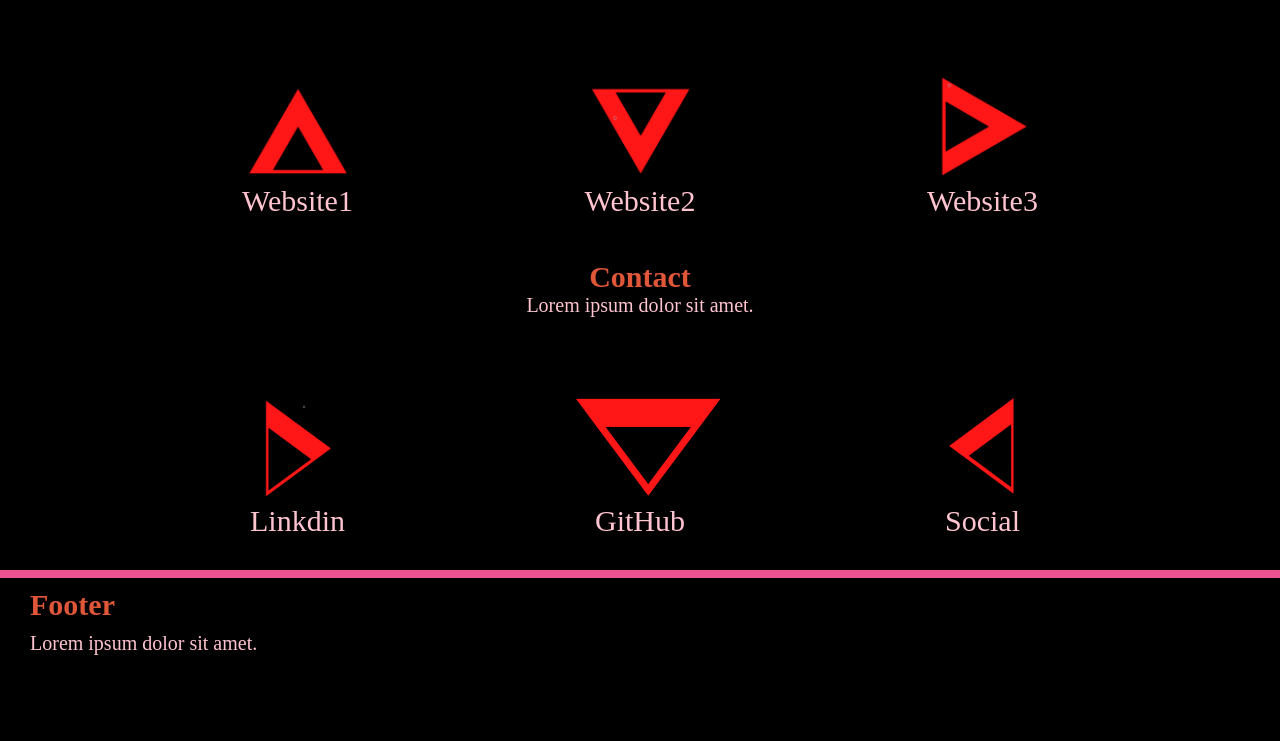
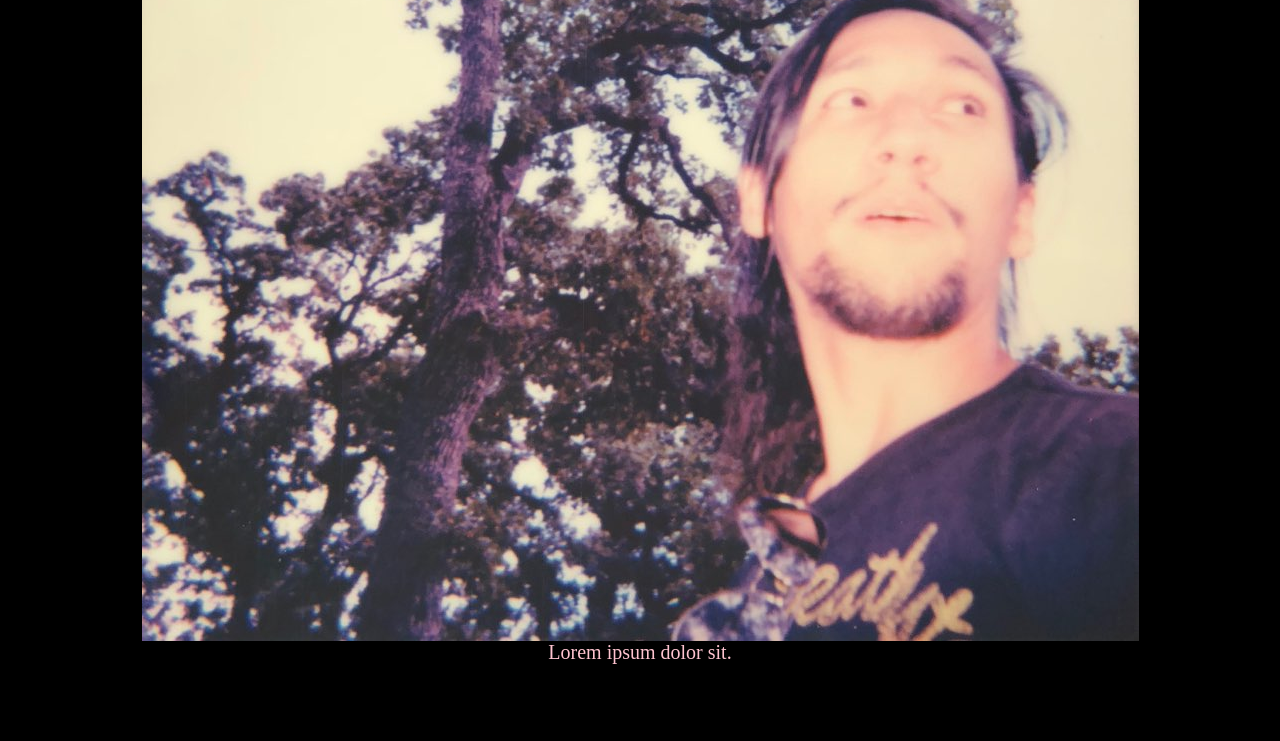
Before and after one commit to Sergioloman/Sergioloman.github.io, a plain HTML site: page index.html in a window 1280 px wide. Shown: the part 618-1359 px from the top of the page. Before the commit the page ends 1303 px from the top, so only its background shows below. Drawn offline with Linux system fonts and the light colour scheme.

Commit message:
added hero + image

```diff
--- a/assets/stylesheet.css
+++ b/assets/stylesheet.css
@@ -98,6 +98,22 @@ header nav ul li {
 
 }
 /*header ends*/
+
+/*hero edits*/
+
+.hero{
+    margin: 30px 0 0 0;
+    padding: 20px 0 0 0;
+    display: flex;
+    flex-direction: column;
+    justify-content: space-evenly;
+    align-items: center;
+
+}
+
+.hero img {
+
+}
 
 
 /*main body mods*/
--- a/index.html
+++ b/index.html
@@ -32,6 +32,11 @@
     </header>
 
     <Main>
+      <section class='hero'>
+          <h2>Hey there...</h2>
+          <img src="./assets/Pictures/FullSizeR1.jpg" alt="mural portrait">
+          <p>Lorem ipsum dolor sit.</p>
+      </section>
       <section>
         <article class="about-article" id="about">
             <div>
```
